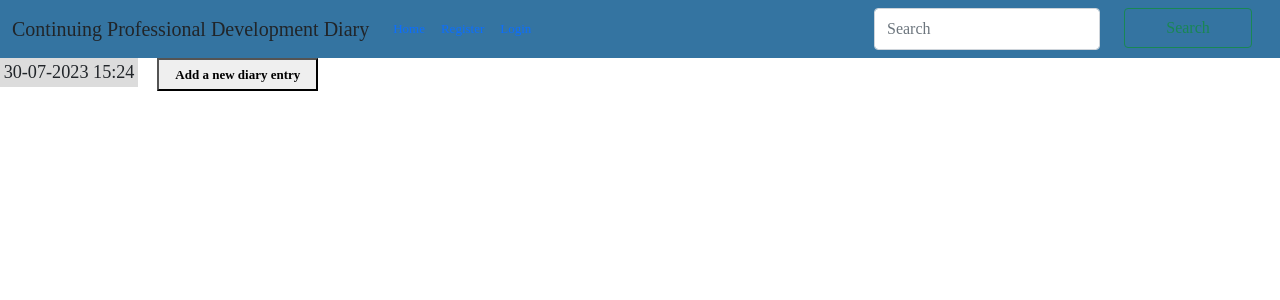
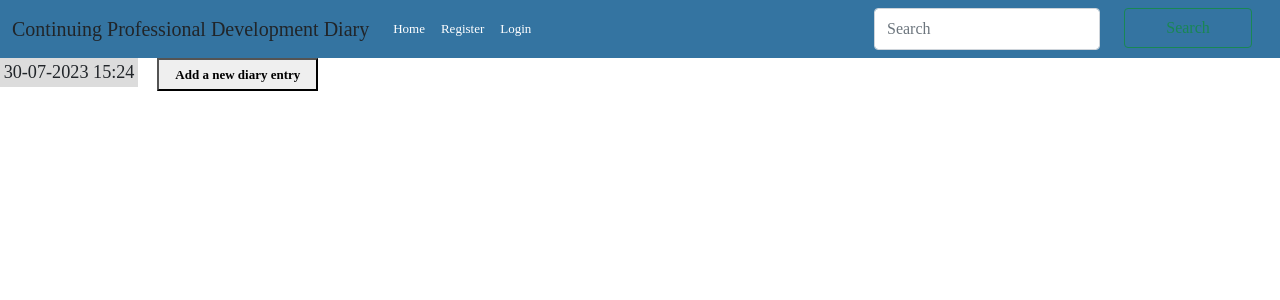
Before and after one commit to DaveTrev/p4-Django-diary, a Django app: page / in a window 1280 px wide. Shown: the top 300 px of the page. Run offline with Django 3.2, Linux system fonts and the light colour scheme; data that the repository does not hold is empty; some web fonts are replaced.

Commit message:
added text white to navbar links

```diff
--- a/cpddiary/templates/cpddiary/base.html
+++ b/cpddiary/templates/cpddiary/base.html
@@ -29,18 +29,18 @@
           <div class="collapse navbar-collapse" id="navbarSupportedContent">
             <ul class="navbar-nav me-auto mb-2 mb-lg-0">
                 <li class="nav-item">
-                    <a class="nav-link active" aria-current="page" href="{% url 'entry-list' %}">Home</a>
+                    <a class="nav-link active text-white" aria-current="page" href="{% url 'entry-list' %}">Home</a>
                 </li>
                 {% if user.is_authenticated %}
                 <li class="nav-item">
-                    <a class="nav-link" href="{% url 'account_logout' %}">Logout</a>
+                    <a class="nav-link text-white" href="">Logout</a>
                 </li>
                 {% else %}
                 <li class="nav-item">
-                    <a class="nav-link" href="{% url 'account_signup' %}">Register</a>
+                    <a class="nav-link text-white" href="">Register</a>
                 </li>
                 <li class="nav-item">
-                    <a class="nav-link" href="{% url 'account_login' %}">Login</a>
+                    <a class="nav-link text-white" href="">Login</a>
                 </li>
                 {% endif %}
             </ul>
```
